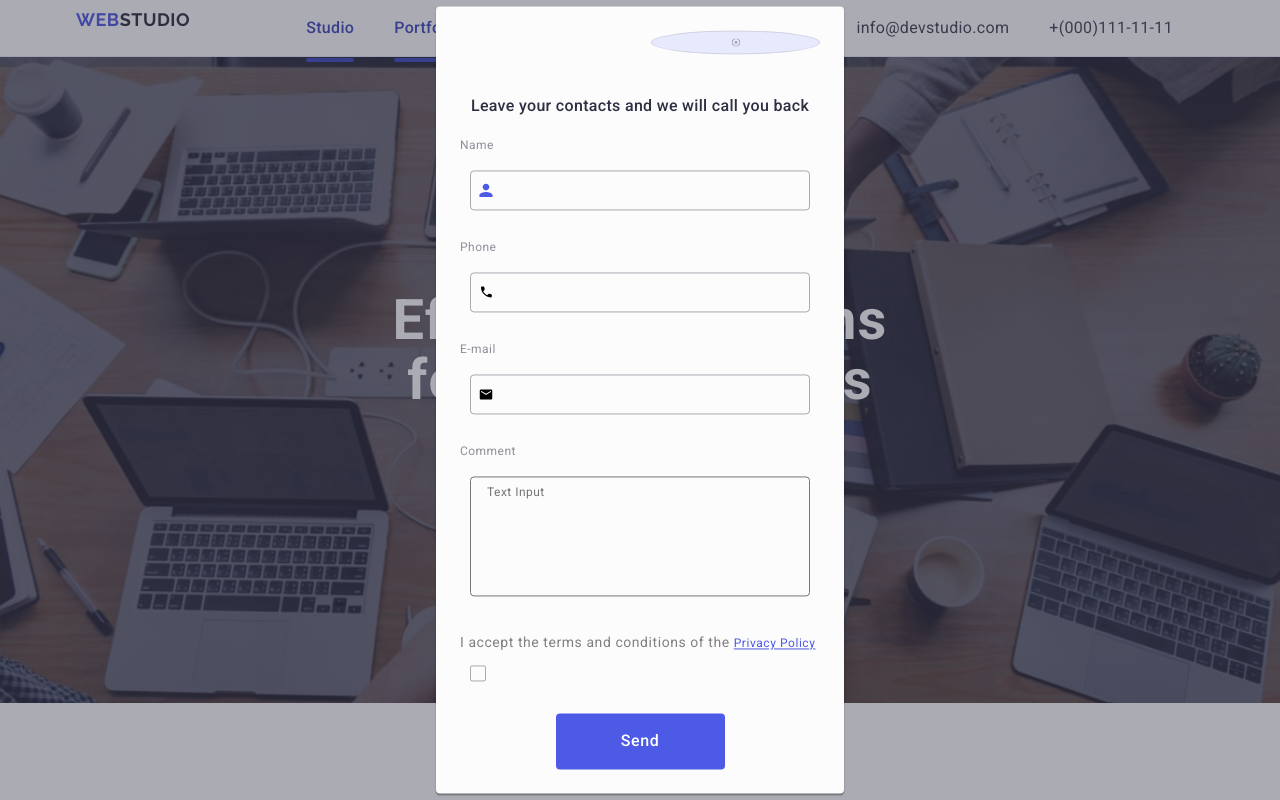
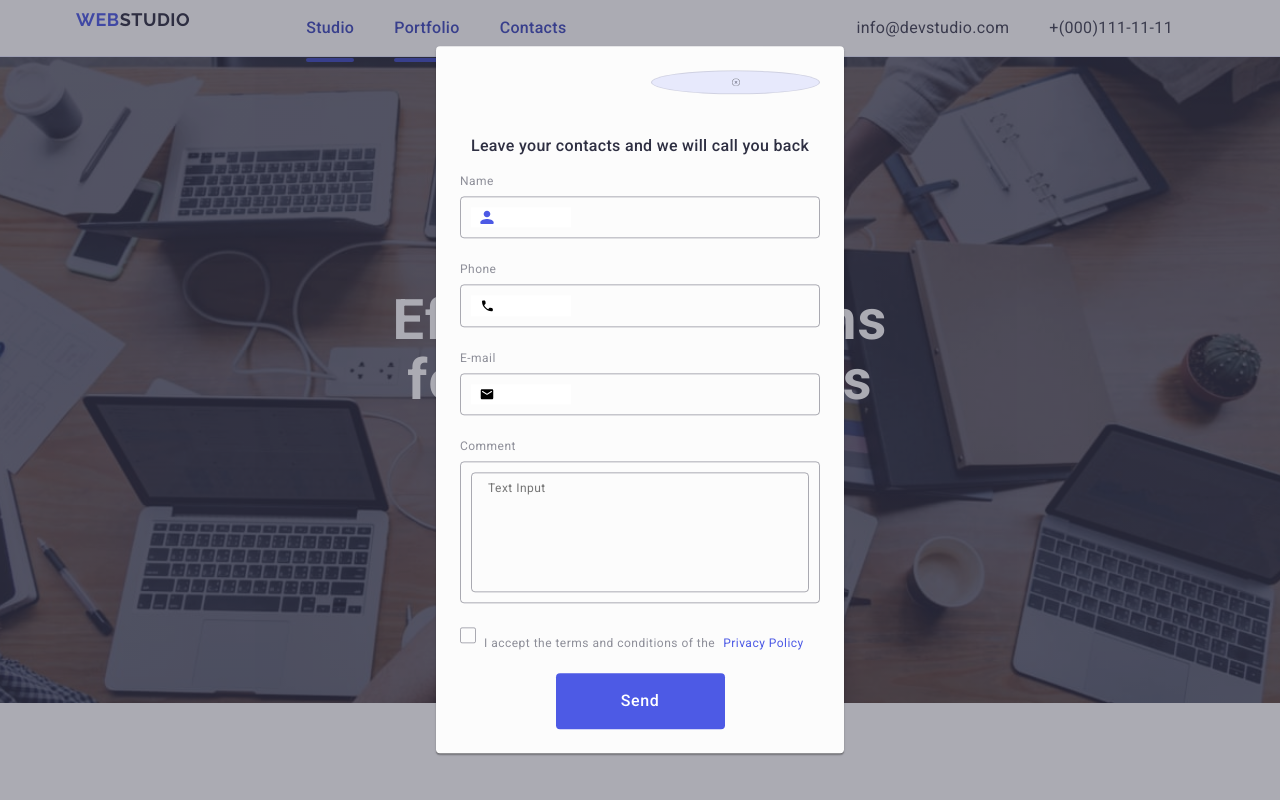
Before and after one commit to MERYEM-MUTLU/goit-markup-hw-05, a plain HTML site: page index.html in a window 1280 px wide. Shown: the top 800 px of the page. Drawn offline with nearby package versions, Linux system fonts and the light colour scheme.

Commit message:
5.ödev düzeltme-part1

```diff
--- a/css/styles.css
+++ b/css/styles.css
@@ -327,7 +327,6 @@ p {
   width: 100%;
   transform: translateY(100%);
   transition: transform 250ms cubic-bezier(0.4, 0, 0.2, 1);
-  transition: transform 250ms cubic-bezier(0.4, 0, 0.2, 1);
 }
 .op-list {
   transition: box-shadow 250ms cubic-bezier(0.4, 0, 0.2, 1);
@@ -560,16 +559,15 @@ span {
 .form-button:focus {
   border: none;
   background-color: #404bbf;
-  fill: #ffffff;
 }
 
 .form-close {
   transition: fill 250ms cubic-bezier(0.4, 0, 0.2, 1);
 }
-.form-button:hover + .form-close {
+.form-button:hover .form-close {
   fill: #ffffff;
 }
-.form-button:focus + .form-close {
+.form-button:focus .form-close {
   fill: #ffffff;
 }
 
@@ -586,8 +584,8 @@ span {
 .input-modal:focus {
   border-color: #4d5ae5;
 }
-.modal .input-group {
-  margin-bottom: 16px;
+.input-group {
+  margin-bottom: 24px;
 }
 .modal .input-group .label-class {
   font-size: 12px;
@@ -595,14 +593,9 @@ span {
   letter-spacing: 0.04em;
   color: #8e8f99;
   display: block;
-  margin-bottom: 4px;
+  margin-bottom: 8px;
 }
-.modal .input-group label {
-  color: gray;
-  font-size: 14px;
-  padding: 4px 0;
-  display: block;
-}
+
 .input-icon {
   position: absolute;
   left: 16px;
@@ -610,19 +603,29 @@ span {
   transform: translateY(-50%);
   transition: fill 250ms cubic-bezier(0.4, 0, 0.2, 1);
 }
-.modal .input-group .input-modal .input-label {
+.comment-text {
   width: 100%;
-  height: 40px;
+  height: 120px;
+  font-size: 12px;
+  line-height: 1.17;
+  letter-spacing: 0.04em;
+  color: rgba(46, 47, 66, 0.4);
   border: 1px solid rgba(46, 47, 66, 0.4);
   border-radius: 4px;
   background-color: transparent;
-  padding-left: 38px;
+  padding: 8px 16px;
   outline: transparent;
+  resize: none;
   transition: border-color 250ms cubic-bezier(0.4, 0, 0.2, 1);
 }
-.modal .input-group .input-modal .input-label:focus {
+
+.comment-text:focus {
   border-color: #4d5ae5;
 }
+.modal .input-group .input-modal:focus-within {
+  border: 1px solid #4d5ae5;
+}
+
 .modal .input-group .input-modal {
   padding: 10px;
   gap: 6px;
@@ -630,27 +633,9 @@ span {
   position: relative;
   display: flex;
   align-items: center;
-
+  border: 1px solid rgba(46, 47, 66, 0.4);
   transition: border-color 250ms cubic-bezier(0.4, 0, 0.2, 1);
   width: 100%;
-}
-.modal .input-group .input-modal .comment-text {
-  width: 100%;
-  height: 120px;
-  font-size: 12px;
-  line-height: 1.17;
-  letter-spacing: 0.04em;
-  color: rgba(46, 47, 66, 0.4);
-
-  border-radius: 4px;
-  background-color: transparent;
-  padding: 8px 16px;
-  outline: transparent;
-  resize: none;
-  transition: border-color 250ms cubic-bezier(0.4, 0, 0.2, 1);
-}
-.modal .input-group .input-modal:focus-within {
-  border: 1px solid #4d5ae5;
 }
 
 .modal .input-group .input-modal:focus-within .input-icon {
@@ -670,11 +655,14 @@ span {
   border-color: #4d5ae5;
 }
 
-.Policy {
+.policy-link {
   color: #4d5ae5;
-  font-weight: 400;
-  font-size: 12px;
-  line-height: 16px;
+  text-decoration: none;
+}
+
+.policy-link:hover,
+.policy-link:focus {
+  text-decoration: underline;
 }
 
 .send-button {
@@ -694,15 +682,34 @@ span {
   margin: 0 auto;
   margin-top: -10px;
 }
-.form-checkbox {
+.form-checkbox-group {
   margin-bottom: 24px;
 }
+.send-button:hover,
+.send-button:focus {
+  background-color: #404bbf;
+}
 
+.visually-hidden {
+  position: absolute;
+  width: 1px;
+  height: 1px;
+  padding: 0;
+  margin: -1px;
+  overflow: hidden;
+  border: 0;
+  clip: rect(0, 0, 0, 0);
+  white-space: nowrap;
+}
 .privacy-label {
   font-size: 12px;
   line-height: 1.17;
   letter-spacing: 0.04em;
   color: #8e8f99;
+  display: flex;
+  align-items: center;
+  gap: 8px;
+  cursor: pointer;
 }
 
 .form-svg {
@@ -719,12 +726,11 @@ span {
   fill: transparent;
 }
 
-.input-check:checked + .privacy-label .form-svg {
+.input-check:checked ~ .privacy-label .form-svg {
   background-color: #404bbf;
   border: none;
   fill: #f4f4fd;
 }
-
 .is-open {
   display: none;
 }
--- a/index.html
+++ b/index.html
@@ -520,7 +520,7 @@
               ></textarea>
             </div>
           </div>
-          <div class="form-checkbox">
+          <div class="form-checkbox-group">
             <input
               class="visually-hidden input-check"
               type="checkbox"
@@ -528,21 +528,17 @@
               id="user-privacy"
               value="true"
             />
-          </div>
-          <div class="input-group">
             <label class="privacy-label" for="user-privacy">
-              I accept the terms and conditions of the
-              <a class="Policy" href="#">Privacy Policy</a>
-            </label>
-            <div class="input-modal">
               <span class="form-svg">
                 <svg class="check-svg" width="10" height="8">
                   <use href="./images/icons.svg#icon-checkmark"></use>
                 </svg>
               </span>
-            </div>
+              I accept the terms and conditions of the
+              <a class="policy-link" href="#">Privacy Policy</a>
+            </label>
           </div>
-          <button type="button" class="send-button">Send</button>
+          <button type="submit" class="send-button">Send</button>
         </form>
       </div>
     </div>
```
